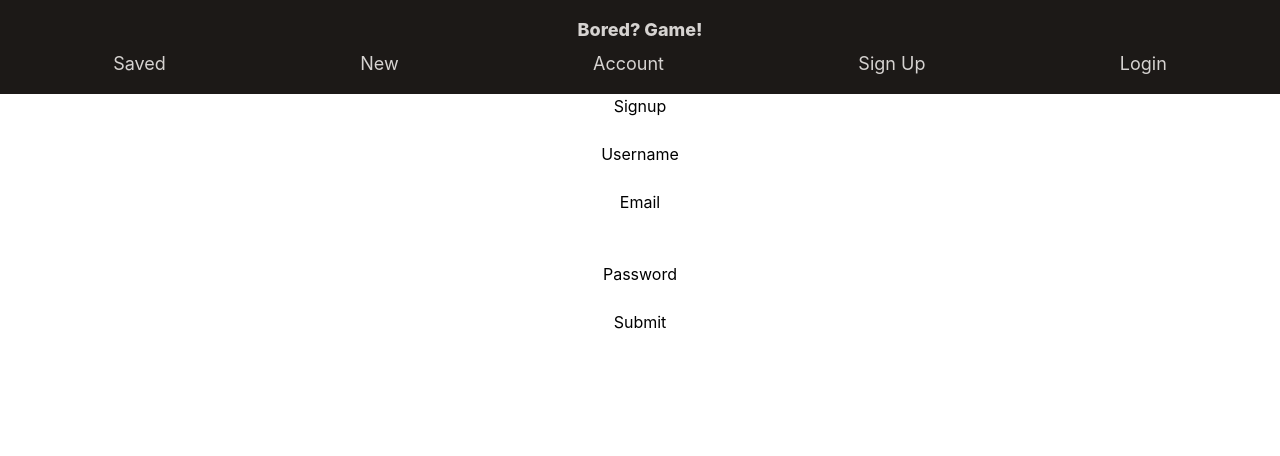
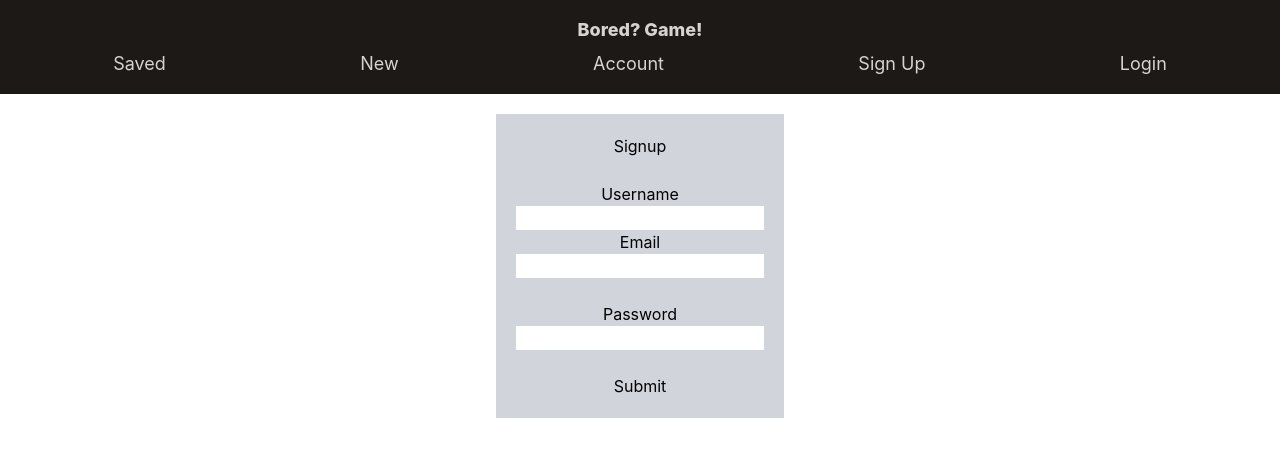
Before and after one commit to yexeniaf/BoredGame-Frontend, a React (Create React App) app in the folder client/: page /signup in a window 1280 px wide. Shown: the top 456 px of the page. Built offline with nearby package versions, Linux system fonts and the light colour scheme.

Commit message:
login functional

```diff
--- a/client/src/screens/Login.jsx
+++ b/client/src/screens/Login.jsx
@@ -1,32 +1,61 @@
 import { useState } from "react";
 import { useNavigate } from "react-router-dom";
+import { loginUser } from "../services/apiConfig";
 
-const default_input = {
+const default_user = {
     email: "",
     password_digest: ""
 }
 
 export default function Login() {
-    const [input, setInput] = useState(default_input);
+    const [input, setInput] = useState(default_user);
+
     const navigate = useNavigate();
 
-    const handleTextInput = (event) => {
-        const { id, value } = event.target;
+    const handleTextInput = (e) => {
+        const { name, value } = e.target;
         setInput((prevInput) => ({
           ...prevInput,
-          [id]: value,
+          [name]: value,
         }));
     };
 
+    const handleSubmit = async (e) => {
+      e.preventDefault()
+      try {
+        let res = await loginUser(input)
+        navigate(`/account`)
+      } catch (error) {
+        console.error(error)
+          setInput({
+          isError: true,
+          errorMsg: 'Invalid Credentials',
+          email: '',
+          password_digest: '',
+        })
+      }
+    }
+
   return (
     <div className="flex flex-col items-center">
-        <h2>Login</h2>
-        <form className="flex flex-col items-center bg-gray-300 m-5 p-5 w-70">
+        <h2 id="login">Login</h2>
+        <form onSubmit={handleSubmit} className="flex flex-col items-center bg-gray-300 m-5 p-5 w-70">
             <label htmlFor="email">E-mail:</label>
-            <input type="text" id='email' onChange={handleTextInput} className="border-solid-3" required/>
+            <input
+              type="text"
+              name='email'
+              onChange={handleTextInput}
+              className="border-solname-3"
+              required
+            />
             <label htmlFor="password">Password:</label>
-            <input type="text" id='password' onChange={handleTextInput} required/>
-            <br />
+            <input
+              type="text"
+              name='password'
+              onChange={handleTextInput}
+              required
+            />
+            <br/>
             <button type="submit">Submit</button>
         </form>
     </div>
--- a/client/src/screens/Signup.jsx
+++ b/client/src/screens/Signup.jsx
@@ -30,9 +30,9 @@ export default function Signup(){
 
 
   return (
-    <div className="Form">
-      <form className="loginForm" onSubmit={handleSubmit}>
-        <legend id="legend">Signup</legend>
+    <div className="flex flex-col items-center">
+      <form className="flex flex-col items-center bg-gray-300 m-5 p-5 w-70" onSubmit={handleSubmit}>
+        <h2>Signup</h2>
         <br />
         <label>Username</label>
         <input
@@ -65,6 +65,7 @@ export default function Signup(){
           value={input.confirmPassword}
           onChange={handleTextInput}
         /> */}
+        <br/>
         <button id="button">Submit</button>
       </form>
       </div>
--- a/client/src/services/apiConfig.js
+++ b/client/src/services/apiConfig.js
@@ -30,6 +30,7 @@ export const loginUser = (props) => {
     data: props,
   })
   .then((response) => {
+    console.log(response.data)
     return response.data
   })
   .catch((error) => {
```
